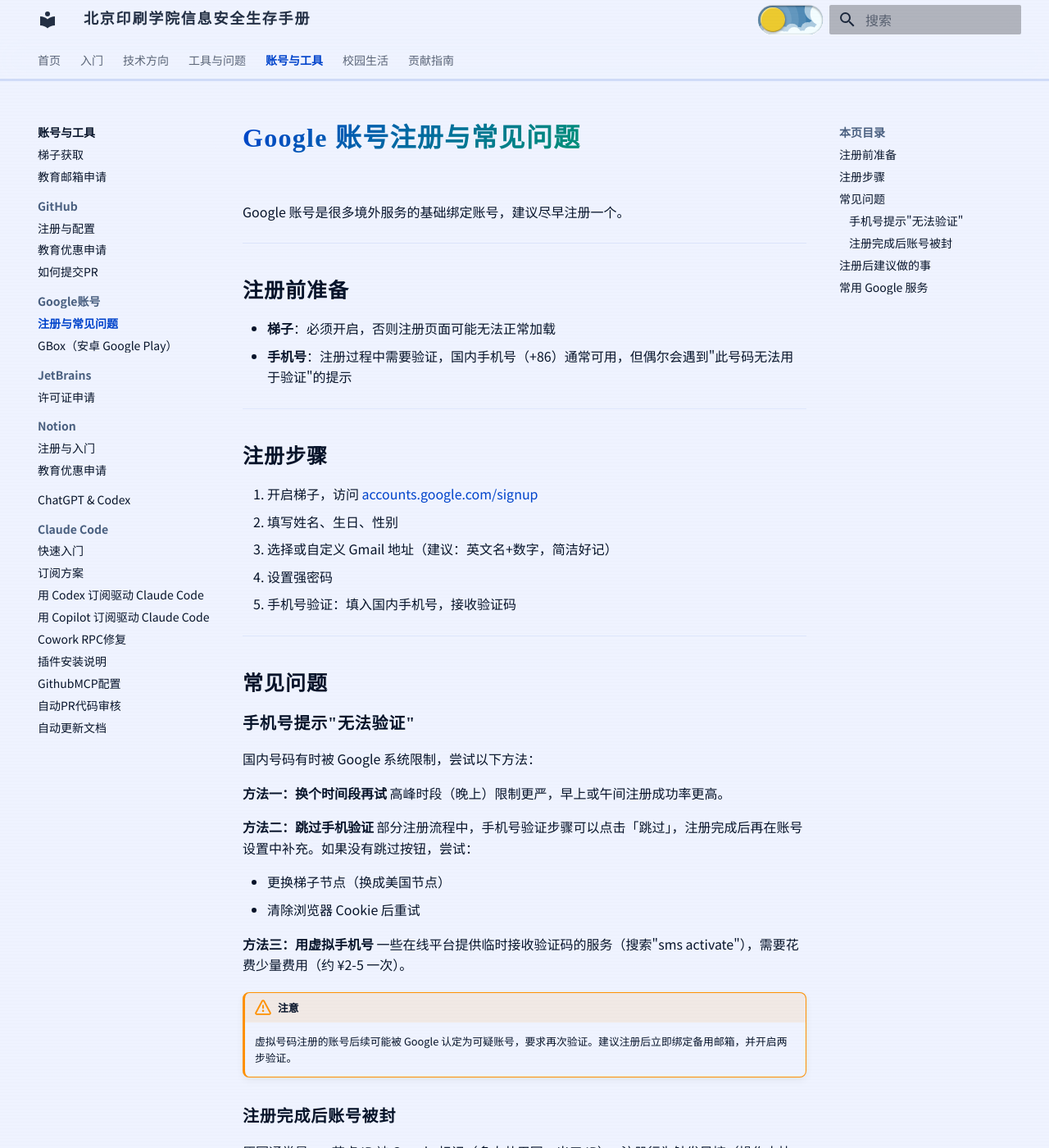
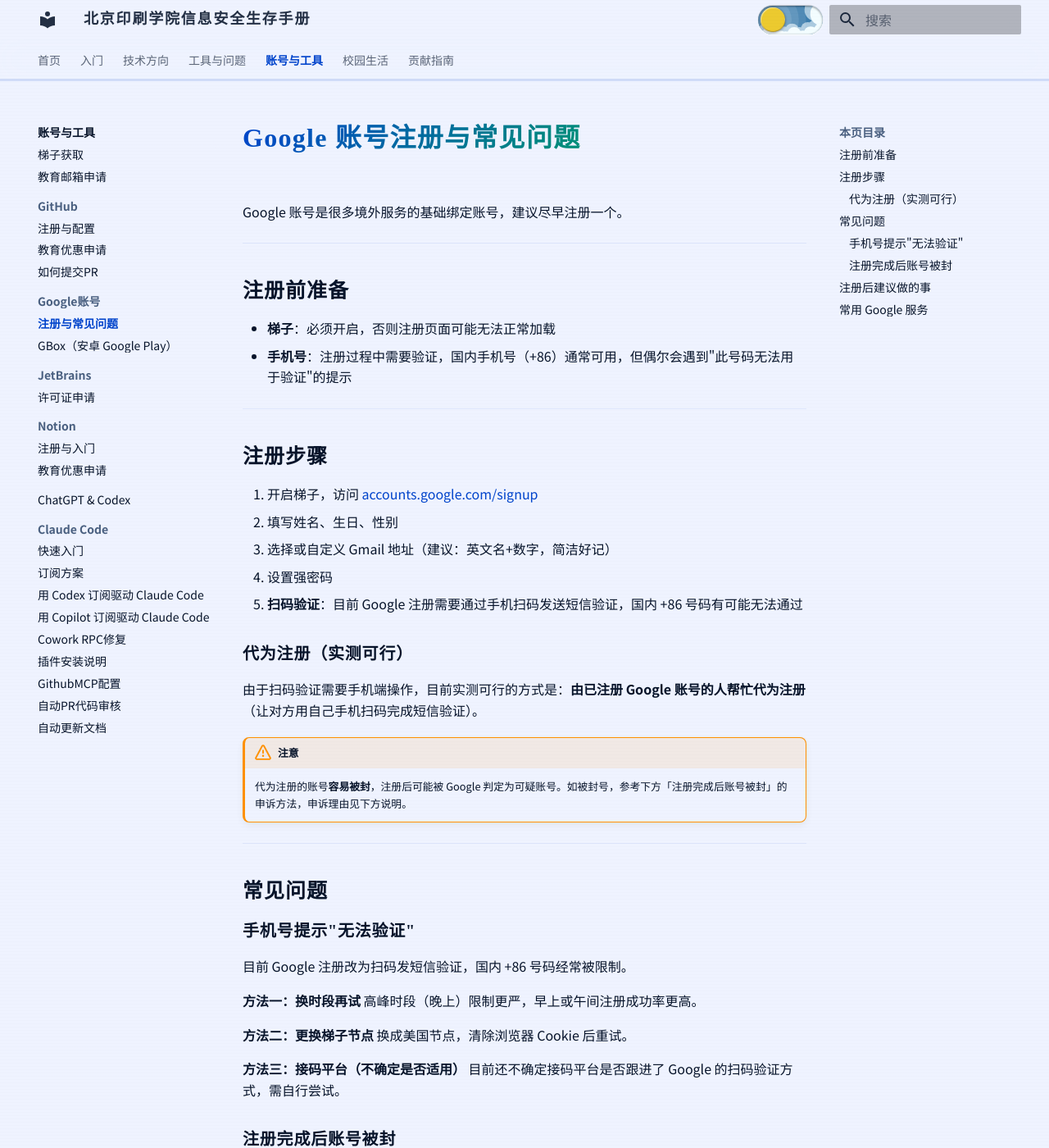
Before and after one commit to starnotes-xj/SurviveBIGCManual, an MkDocs documentation site: the page built from docs/04-账号与工具/Google账号/注册与常见问题.md, in a window 1280 px wide and 1400 px high. Shown: the whole window at 82% size. Built offline with MkDocs 1.6.1 and Material for MkDocs 9.7.7, drawn with Linux system fonts in a browser that asks for light colours.

Commit message:
docs: 补充体测、课程体系、Google注册等实用信息
Co-Authored-By: Claude Opus 4.7 <noreply@anthropic.com>

```diff
--- a/docs/04-账号与工具/Google账号/注册与常见问题.md
+++ b/docs/04-账号与工具/Google账号/注册与常见问题.md
@@ -17,7 +17,14 @@ Google 账号是很多境外服务的基础绑定账号，建议尽早注册一
 2. 填写姓名、生日、性别
 3. 选择或自定义 Gmail 地址（建议：英文名+数字，简洁好记）
 4. 设置强密码
-5. 手机号验证：填入国内手机号，接收验证码
+5. **扫码验证**：目前 Google 注册需要通过手机扫码发送短信验证，国内 +86 号码有可能无法通过
+
+### 代为注册（实测可行）
+
+由于扫码验证需要手机端操作，目前实测可行的方式是：**由已注册 Google 账号的人帮忙代为注册**（让对方用自己手机扫码完成短信验证）。
+
+!!! warning "注意"
+    代为注册的账号**容易被封**，注册后可能被 Google 判定为可疑账号。如被封号，参考下方「注册完成后账号被封」的申诉方法，申诉理由见下方说明。
 
 ---
 
@@ -25,22 +32,16 @@ Google 账号是很多境外服务的基础绑定账号，建议尽早注册一
 
 ### 手机号提示"无法验证"
 
-国内号码有时被 Google 系统限制，尝试以下方法：
+目前 Google 注册改为扫码发短信验证，国内 +86 号码经常被限制。
 
-**方法一：换个时间段再试**
+**方法一：换时段再试**
 高峰时段（晚上）限制更严，早上或午间注册成功率更高。
 
-**方法二：跳过手机验证**
-部分注册流程中，手机号验证步骤可以点击「跳过」，注册完成后再在账号设置中补充。如果没有跳过按钮，尝试：
+**方法二：更换梯子节点**
+换成美国节点，清除浏览器 Cookie 后重试。
 
-- 更换梯子节点（换成美国节点）
-- 清除浏览器 Cookie 后重试
-
-**方法三：用虚拟手机号**
-一些在线平台提供临时接收验证码的服务（搜索"sms activate"），需要花费少量费用（约 ¥2-5 一次）。
-
-!!! warning "注意"
-    虚拟号码注册的账号后续可能被 Google 认定为可疑账号，要求再次验证。建议注册后立即绑定备用邮箱，并开启两步验证。
+**方法三：接码平台（不确定是否适用）**
+目前还不确定接码平台是否跟进了 Google 的扫码验证方式，需自行尝试。
 
 ### 注册完成后账号被封
 
```
Also changed, not shown: docs/01-入门/专业介绍.md (+13 -0 lines), docs/05-校园生活/其他实用信息.md (+7 -0 lines).
